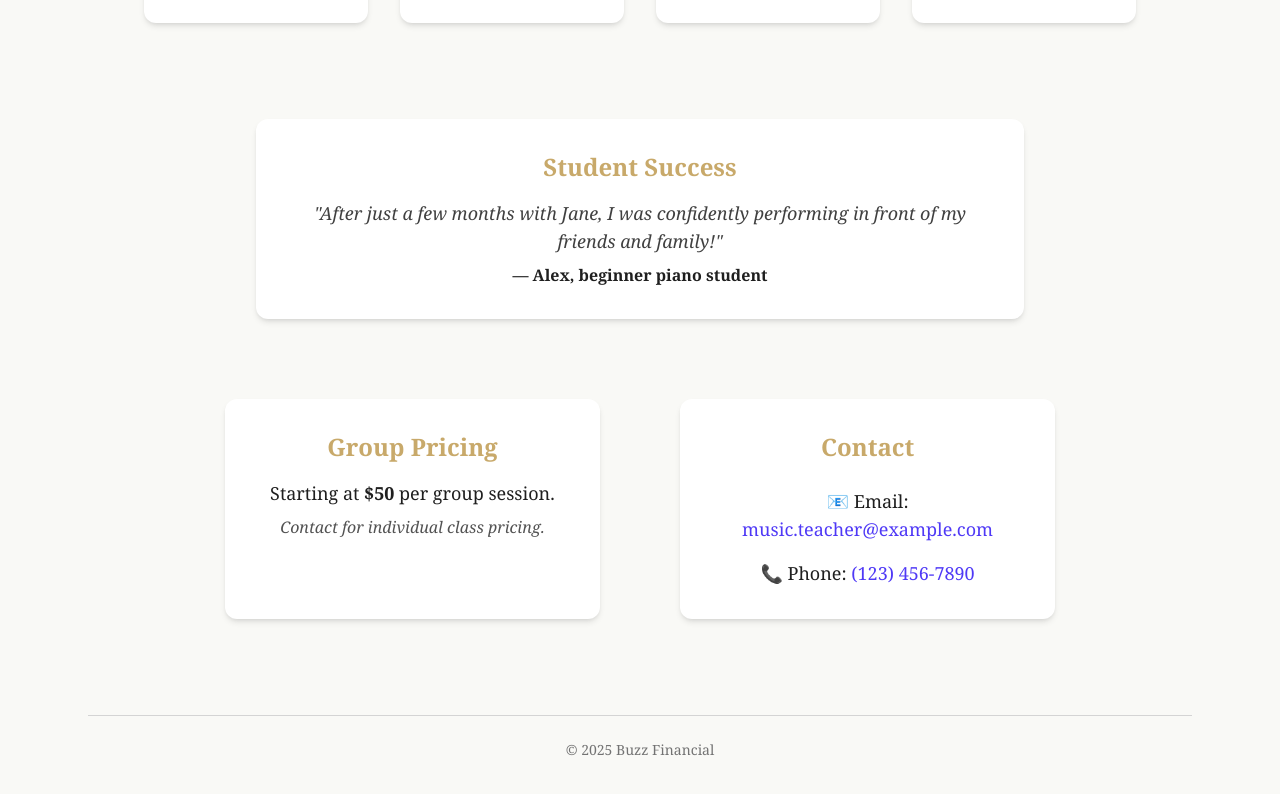
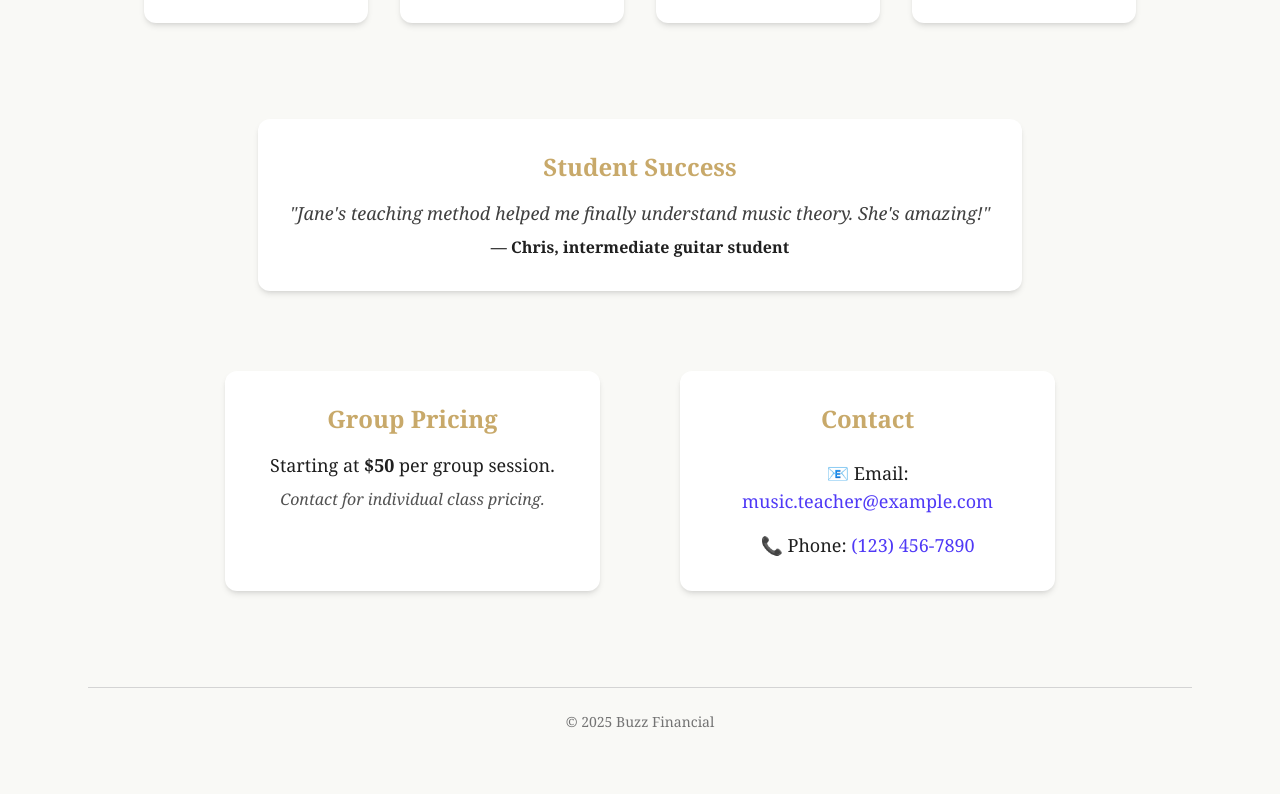
Before and after one commit to ssh-expitrans/music-plat, a Next.js app: page / in a window 1280 px wide. Shown: the part 805-1599 px from the top of the page. Built offline with nearby package versions, Linux system fonts and the light colour scheme.

Commit message:
testimonials

```diff
--- a/src/app/page.tsx
+++ b/src/app/page.tsx
@@ -3,7 +3,49 @@
 import Link from "next/link";
 import { useRouter } from 'next/navigation';
 import Image from "next/image";
+import React, { useState, useEffect } from "react";
 
+
+function StudentSuccessRotator() {
+  const testimonials = [
+    {
+      quote: "After just a few months with Jane, I was confidently performing in front of my friends and family!",
+      name: "Alex",
+      detail: "beginner piano student",
+    },
+    {
+      quote: "Jane's teaching method helped me finally understand music theory. She's amazing!",
+      name: "Chris",
+      detail: "intermediate guitar student",
+    },
+    {
+      quote: "I used to be terrified of recitals. Now I look forward to them!",
+      name: "Taylor",
+      detail: "vocal student",
+    },
+  ];
+
+  const [index, setIndex] = useState(0);
+
+  useEffect(() => {
+    const timer = setInterval(() => {
+      setIndex((prev) => (prev + 1) % testimonials.length);
+    }, 5000); // change every 5 seconds
+    return () => clearInterval(timer);
+  }, [testimonials.length]);
+
+  const current = testimonials[index];
+
+  return (
+    <section className="bg-white p-8 rounded-xl shadow-md mb-20 text-center max-w-3xl mx-auto transition-all duration-500 ease-in-out">
+      <h3 className="text-2xl font-semibold text-[var(--accent)] mb-4">Student Success</h3>
+      <p className="text-lg text-neutral-700 italic transition-opacity duration-500">
+        &quot;{current.quote}&quot;
+      </p>
+      <p className="mt-2 font-semibold">— {current.name}, {current.detail}</p>
+    </section>
+  );
+}
 
 export default function Home() {
   const router = useRouter();
@@ -103,13 +145,8 @@ export default function Home() {
 </section>
 
 
-      <section className="bg-white p-8 rounded-xl shadow-md mb-20 text-center max-w-3xl mx-auto">
-        <h3 className="text-2xl font-semibold text-[var(--accent)] mb-4">Student Success</h3>
-          <p className="text-lg text-neutral-700 italic">
-            &quot;After just a few months with Jane, I was confidently performing in front of my friends and family!&quot;
-          </p>
-        <p className="mt-2 font-semibold">— Alex, beginner piano student</p>
-      </section>
+<StudentSuccessRotator />
+
 
 
       {/* PRICING + CONTACT CONTAINER */}
```
